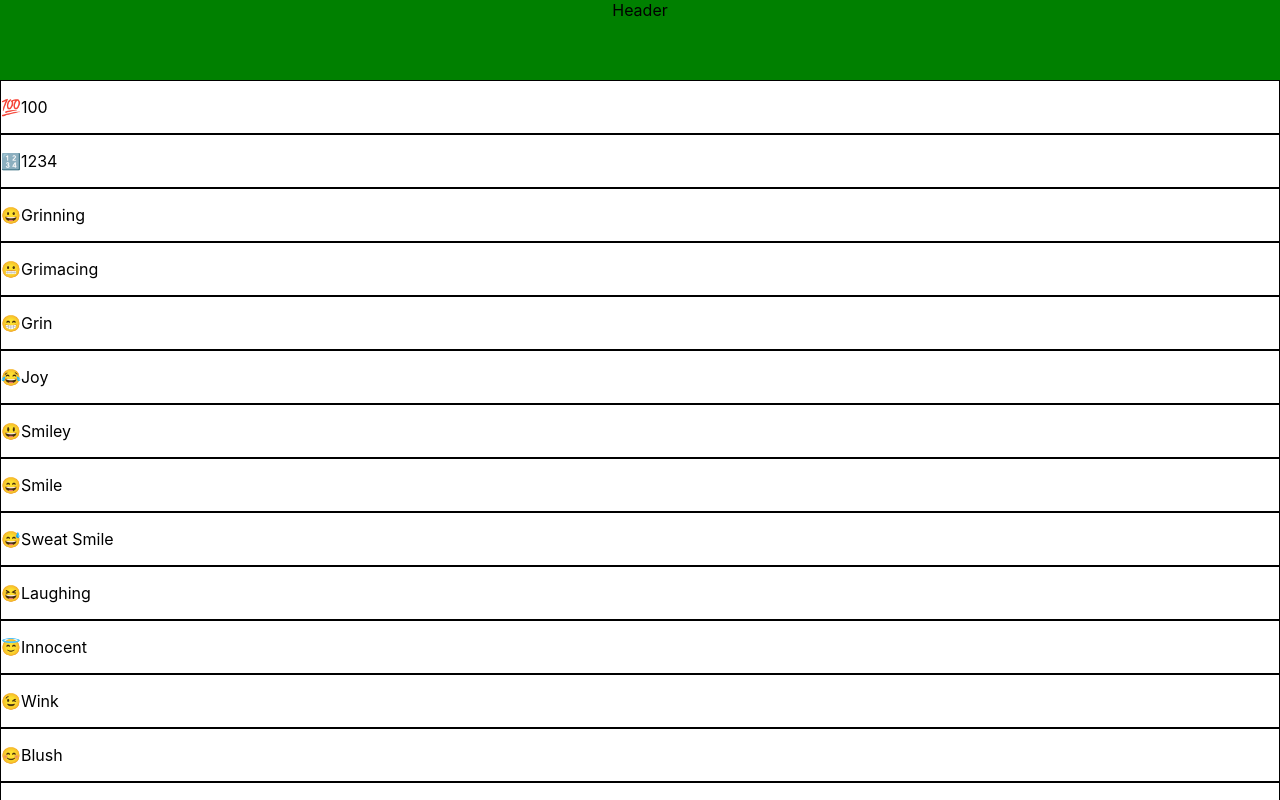
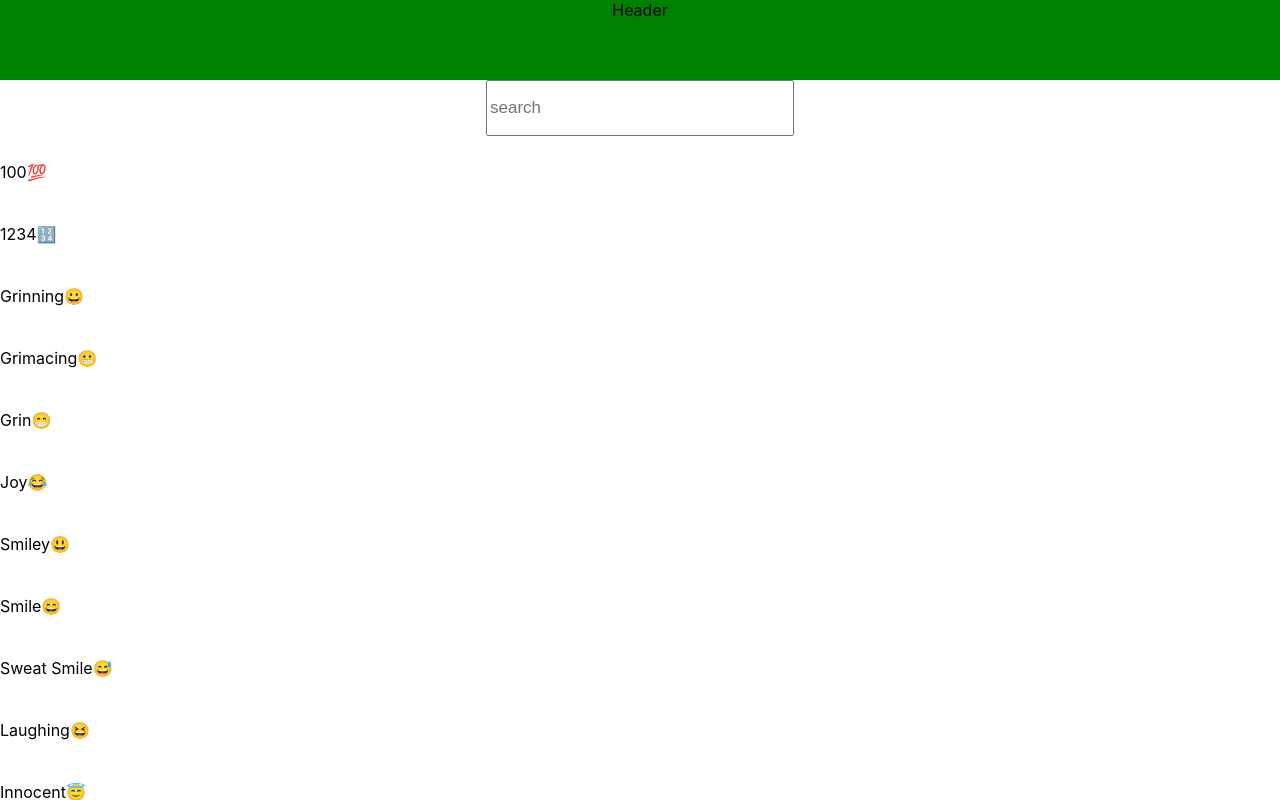
Before and after one commit to ramavatarmeena99/Avatar-Emoji-Search, a React (Create React App) app: page / in a window 1280 px wide. Shown: the top 800 px of the page. Built offline with nearby package versions, Linux system fonts and the light colour scheme.

Commit message:
search button add

```diff
--- a/src/App.js
+++ b/src/App.js
@@ -1,6 +1,7 @@
 import './App.css';
 import Emoji from './Components/Emoji/Emoji';
 import Header from './Components/Header/Header';
+import SearchInput from './Components/SearchInput';
 
 function App() {
   return (
--- a/src/Components/Emoji/Emoji.js
+++ b/src/Components/Emoji/Emoji.js
@@ -1,14 +1,51 @@
-import React from "react";
+import React, { useState } from "react";
 import { dataEmoji } from "../Data/DataEmoji";
 
 export default function Emoji() {
+  const [searchInput, setSearchInput] = useState("");
+  const [filterResult, setFilterResult] = useState([]);
+  const search = (e) => {
+    setSearchInput(e.target.value);
+    if (searchInput !== "") {
+      const filterData = dataEmoji.filter((item) => {
+        return Object.values(item)
+          .join("")
+          .toLowerCase()
+          .includes(searchInput.toLowerCase());
+      });
+
+      setFilterResult(filterData);
+    } else {
+      setFilterResult(dataEmoji);
+    }
+  };
   return (
     <div>
-      {dataEmoji.map((i, index) => {
+      <input
+        style={{ width: "300px", height: "50px", fontSize: "17px" }}
+        type="text"
+        placeholder="search"
+        //   value={query}
+        onChange={search}
+      ></input>
+
+      {searchInput.length > 1
+        ? filterResult.map((i, index) => {
             return (
-          <div style={{ border: "1px solid black", display: "flex" }}>
+              <div
+                key={index}
+                style={{ border: "1px solid black", display: "flex" }}
+              >
                 <p>{i.symbol}</p>
                 <p>{i.title}</p>
+              </div>
+            );
+          })
+        : dataEmoji.map((item, index) => {
+            return (
+              <div key={index} style={{ display: "flex", paddingTop: "10px" }}>
+                <p>{item.title}</p>
+                <p>{item.symbol}</p>
               </div>
             );
           })}
```
Also changed, not shown: src/Components/SearchInput.js (added, +11 -0 lines). Lines whose indentation alone changed are shown as unchanged.
